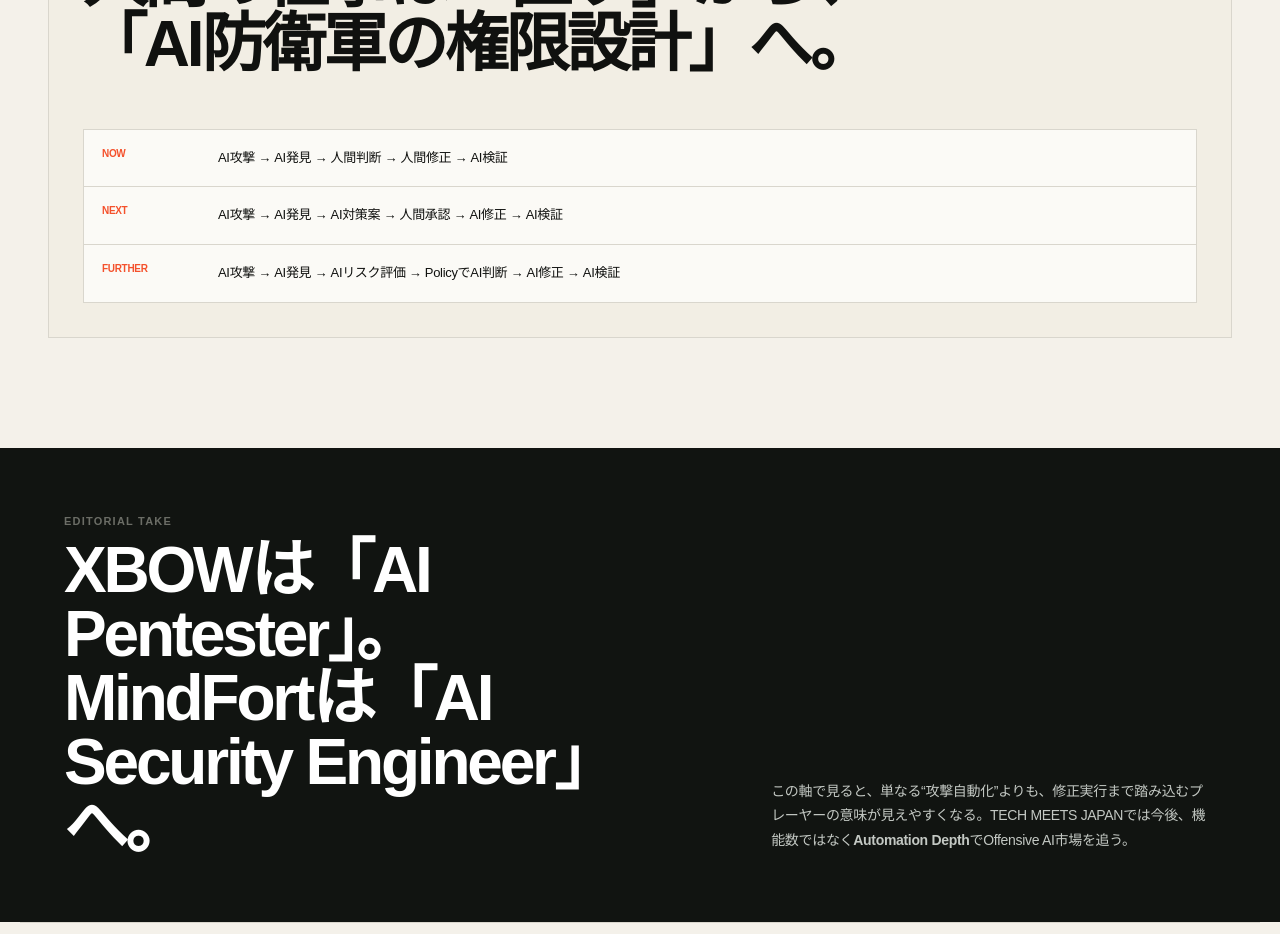
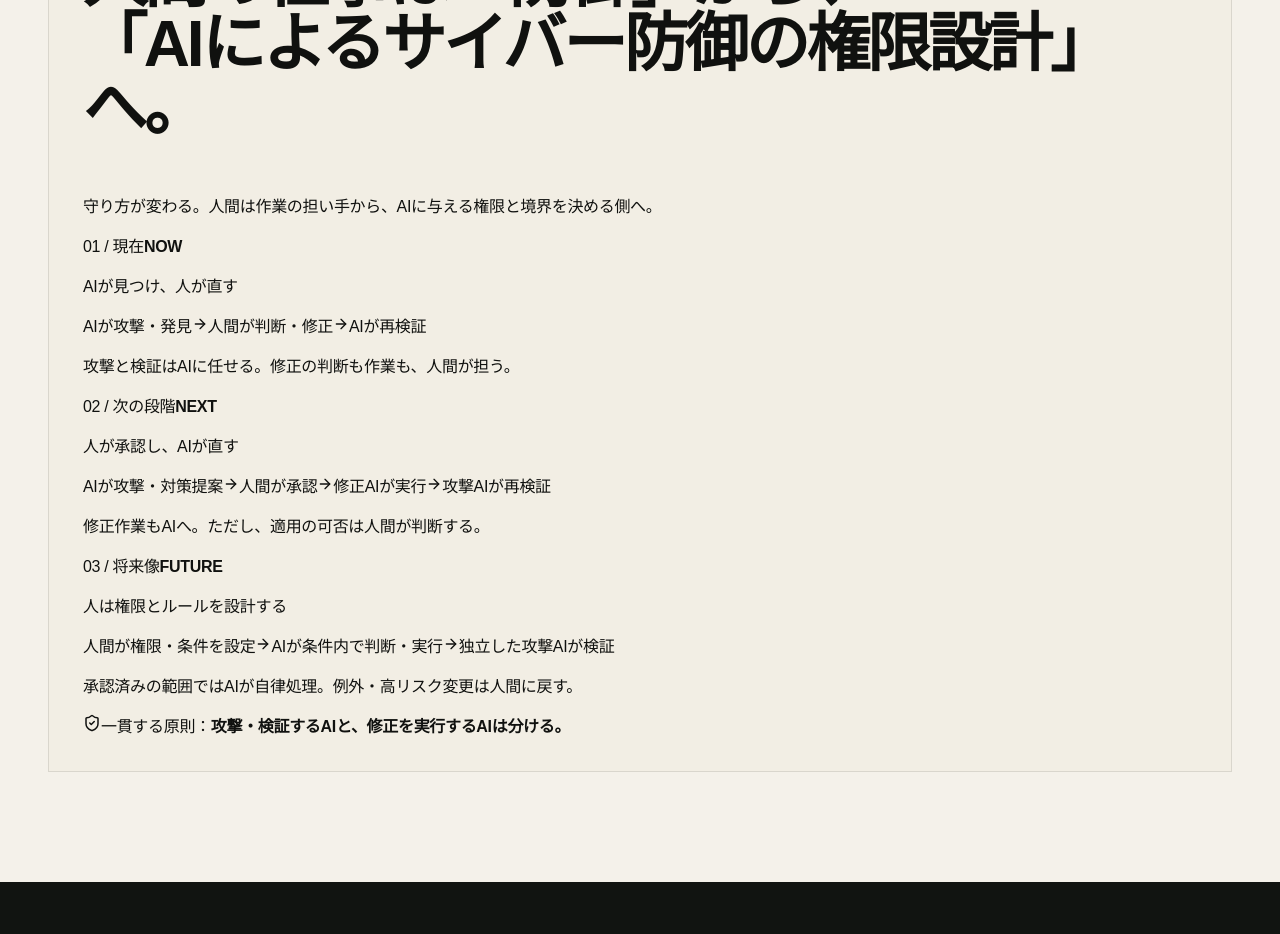
Before and after one commit to yasu-kai/tech-meets-japan, a Next.js app: page /research/offensive-ai in a window 1280 px wide. Shown: the part 5000-5934 px from the top of the page. Built offline with nearby package versions, Linux system fonts and the light colour scheme.

Commit message:
Reframe future section around human governance and redesign three autonomy phases

```diff
--- a/app/research/offensive-ai/page.tsx
+++ b/app/research/offensive-ai/page.tsx
@@ -145,12 +145,32 @@ export default function OffensiveAIResearchPage(){
         <section className="section section-tight">
           <div className="future-state">
             <p className="eyebrow">WHERE THIS GOES</p>
-            <h2>人間の仕事は「直す」から、<br/>「AI防衛軍の権限設計」へ。</h2>
-            <div className="future-lanes">
-              <div><span>NOW</span><p>AI攻撃 → AI発見 → 人間判断 → 人間修正 → AI検証</p></div>
-              <div><span>NEXT</span><p>AI攻撃 → AI発見 → AI対策案 → 人間承認 → AI修正 → AI検証</p></div>
-              <div><span>FURTHER</span><p>AI攻撃 → AI発見 → AIリスク評価 → PolicyでAI判断 → AI修正 → AI検証</p></div>
+            <h2>人間の仕事は「防御」から、<br/>「AIによるサイバー防御の権限設計」へ。</h2>
+            <p className="future-intro">守り方が変わる。人間は作業の担い手から、AIに与える権限と境界を決める側へ。</p>
+            <div className="future-evolution">
+              <div className="future-phase future-phase-now">
+                <div className="future-phase-label"><span className="future-phase-index">01 / 現在</span><strong>NOW</strong><p>AIが見つけ、人が直す</p></div>
+                <div className="future-phase-body">
+                  <div className="future-actors"><span className="future-chip future-chip-ai">AIが攻撃・発見</span><ArrowRight size={16}/><span className="future-chip future-chip-human">人間が判断・修正</span><ArrowRight size={16}/><span className="future-chip future-chip-ai">AIが再検証</span></div>
+                  <p>攻撃と検証はAIに任せる。修正の判断も作業も、人間が担う。</p>
+                </div>
+              </div>
+              <div className="future-phase future-phase-next">
+                <div className="future-phase-label"><span className="future-phase-index">02 / 次の段階</span><strong>NEXT</strong><p>人が承認し、AIが直す</p></div>
+                <div className="future-phase-body">
+                  <div className="future-actors"><span className="future-chip future-chip-ai">AIが攻撃・対策提案</span><ArrowRight size={16}/><span className="future-chip future-chip-human">人間が承認</span><ArrowRight size={16}/><span className="future-chip future-chip-ai">修正AIが実行</span><ArrowRight size={16}/><span className="future-chip future-chip-proof">攻撃AIが再検証</span></div>
+                  <p>修正作業もAIへ。ただし、適用の可否は人間が判断する。</p>
+                </div>
+              </div>
+              <div className="future-phase future-phase-future">
+                <div className="future-phase-label"><span className="future-phase-index">03 / 将来像</span><strong>FUTURE</strong><p>人は権限とルールを設計する</p></div>
+                <div className="future-phase-body">
+                  <div className="future-actors"><span className="future-chip future-chip-human">人間が権限・条件を設定</span><ArrowRight size={16}/><span className="future-chip future-chip-ai">AIが条件内で判断・実行</span><ArrowRight size={16}/><span className="future-chip future-chip-proof">独立した攻撃AIが検証</span></div>
+                  <p>承認済みの範囲ではAIが自律処理。例外・高リスク変更は人間に戻す。</p>
+                </div>
+              </div>
             </div>
+            <div className="future-principle"><ShieldCheck size={18}/><span>一貫する原則：<strong>攻撃・検証するAIと、修正を実行するAIは分ける。</strong></span></div>
           </div>
         </section>
 
```
